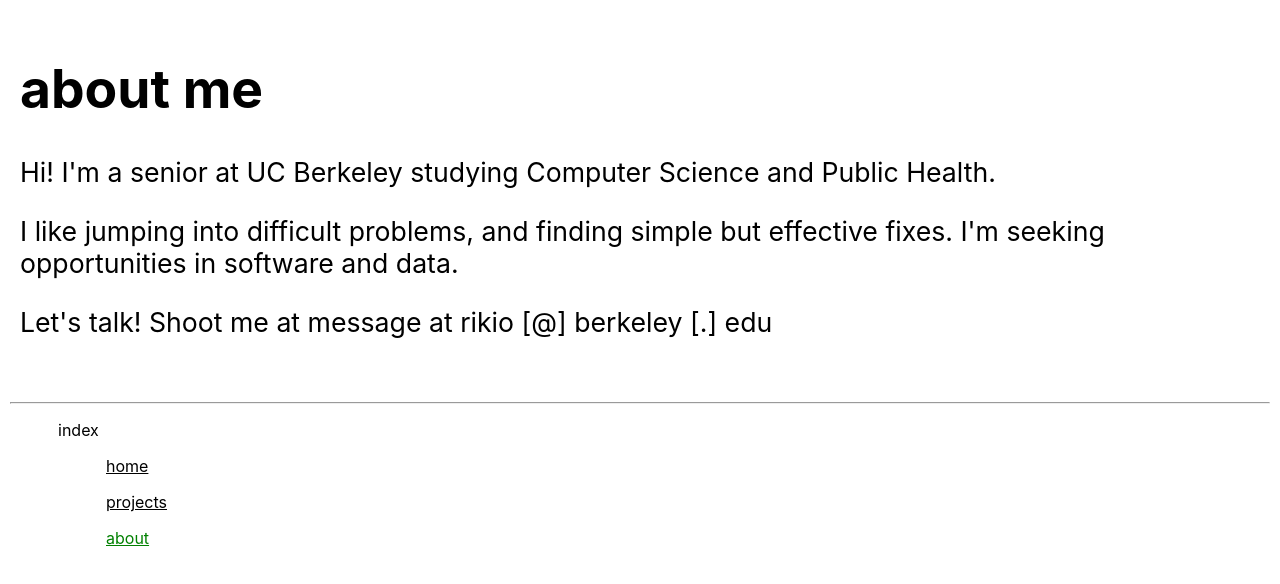
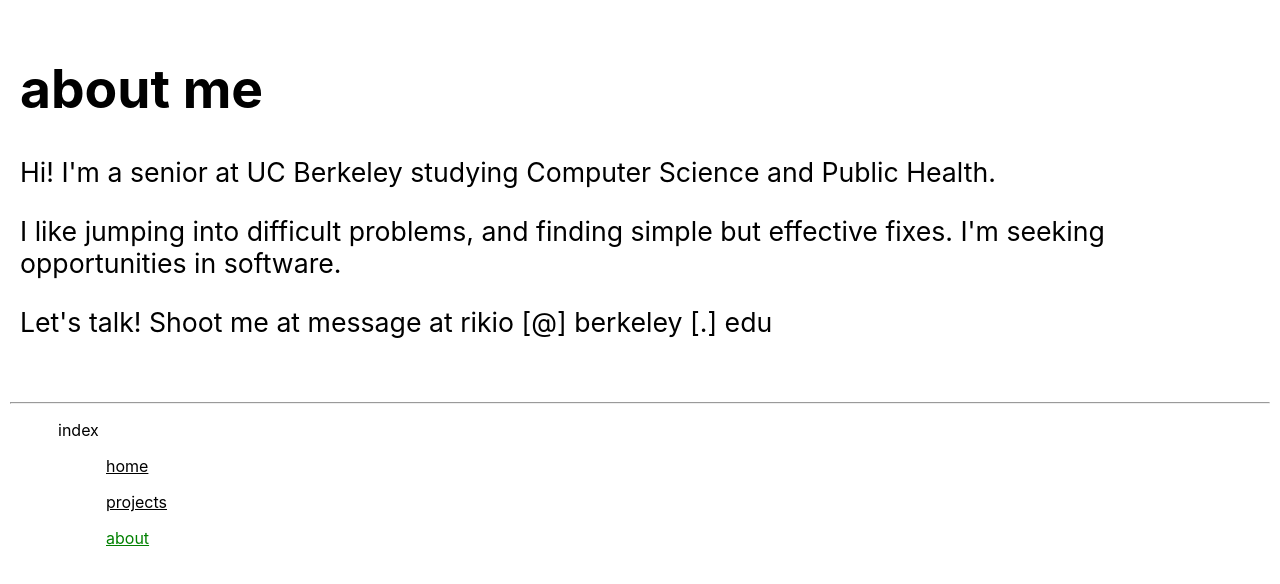
Before and after one commit to rikiod/rikiod.github.io, a React (Create React App) app: page /about in a window 1280 px wide. Shown: the top 584 px of the page. Built offline with nearby package versions, Linux system fonts and the light colour scheme.

Commit message:
Changed about page to be current

```diff
--- a/src/pages/About/About.tsx
+++ b/src/pages/About/About.tsx
@@ -6,7 +6,7 @@ const About: React.FC = () => {
         <div className="about-container">
             <h1>about me</h1>
             <p>Hi! I'm a senior at UC Berkeley studying Computer Science and Public Health.</p>
-            <p>I like jumping into difficult problems, and finding simple but effective fixes. I'm seeking opportunities in software and data.</p>
+            <p>I like jumping into difficult problems, and finding simple but effective fixes. I'm seeking opportunities in software.</p>
             <p>Let's talk! Shoot me at message at rikio [@] berkeley [.] edu</p>
         </div>
     );
--- a/src/pages/Projects/Projects.tsx
+++ b/src/pages/Projects/Projects.tsx
@@ -43,6 +43,8 @@ sports posts using React Native and Google Firebase SDK’s Authentication, Clou
                 <li>Engineered social media app for 40+ club members as platform to post events with text and images. Implemented in Swift.</li>
                 <li>Created a PokéDex app using SwiftUI, displaying 800+ Pokémon using separate screens with filtering capabilities.</li>
             </ul>
+
+            <br></br>
             {/* <p>I learned a lot about mobile development.</p> */}
 
 
```
